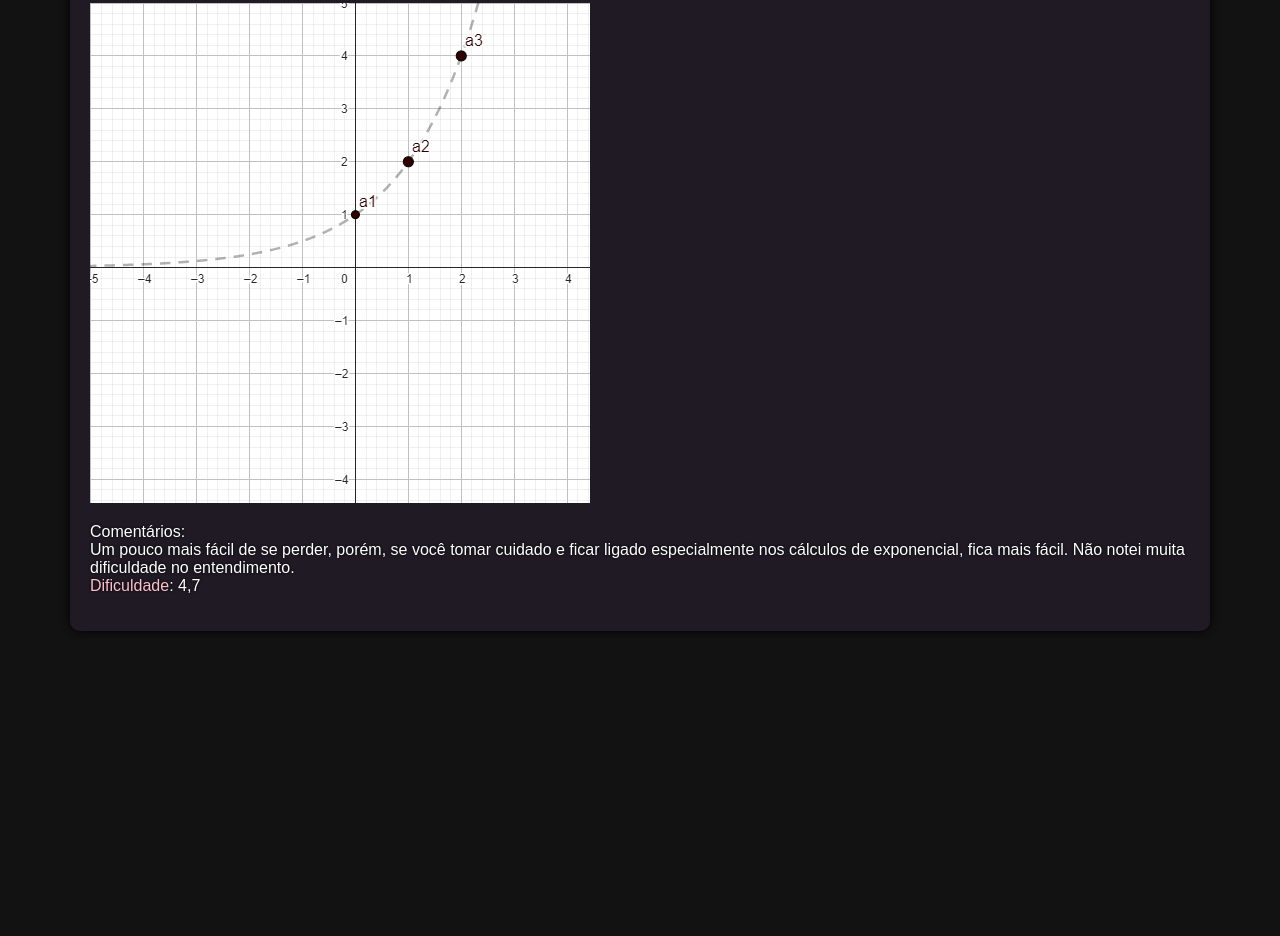
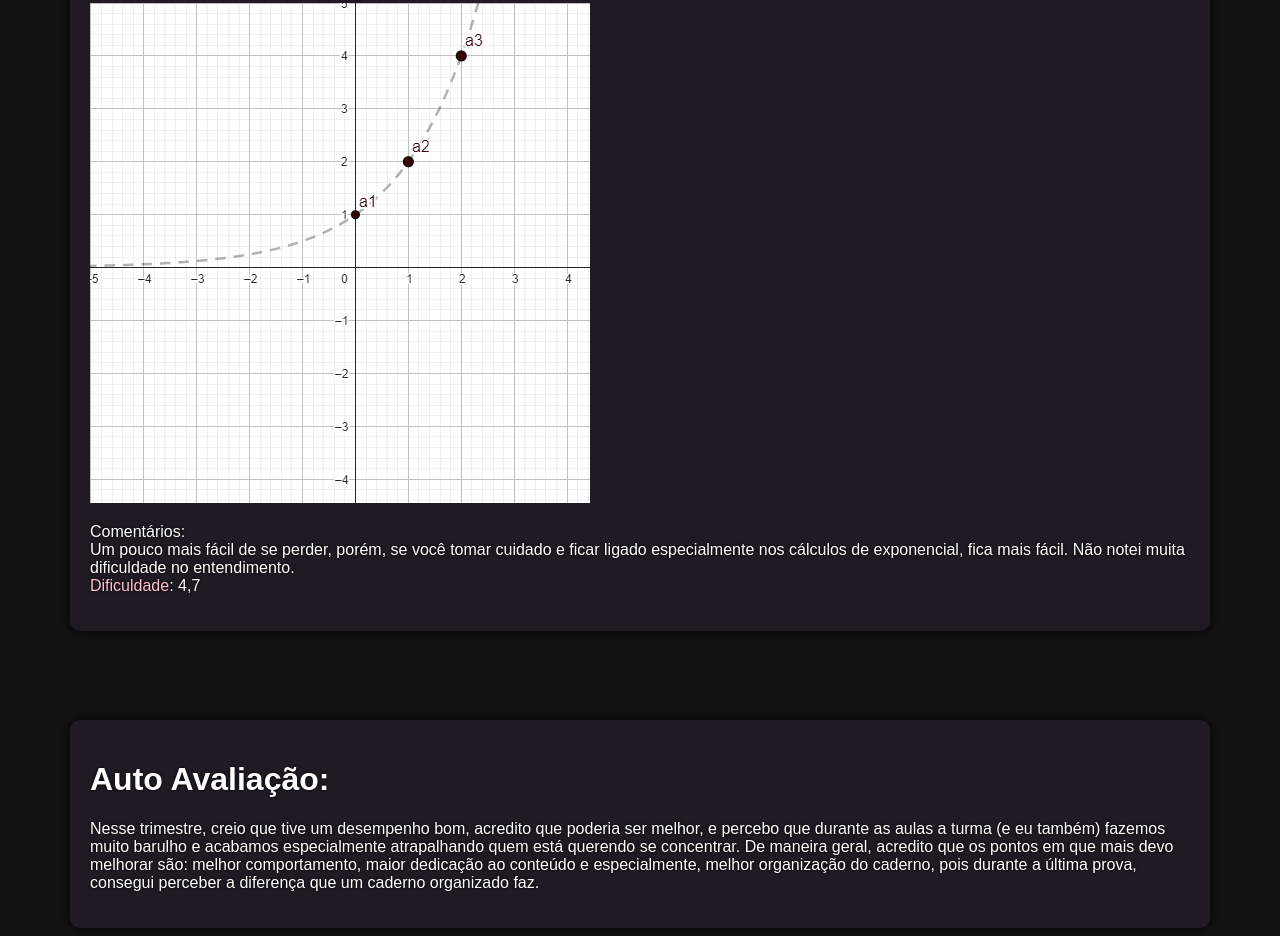
Before and after one commit to Ferrarex/MatPortfolio1_3, a plain HTML site: page tri3.html in a window 1280 px wide. Shown: the part 9053-9989 px from the top of the page. Before the commit the page ends 9692 px from the top, so only its background shows below. Drawn offline with Linux system fonts and the light colour scheme.

Commit message:
Update tri3.html

```diff
--- a/tri3.html
+++ b/tri3.html
@@ -243,6 +243,15 @@
         </p>
     </div>
 
+    <h1>ㅤ</h1>
+    <div class="caixa" style="width: 1100px;">
+
+        <h1>Auto Avaliação:</h1>
+        <p>
+            Nesse trimestre, creio que tive um desempenho bom, acredito que poderia ser melhor, e percebo que durante as aulas a turma (e eu também) fazemos muito barulho e acabamos especialmente atrapalhando quem está querendo se concentrar. De maneira geral, acredito que os pontos em que mais devo melhorar são: melhor comportamento, maior dedicação ao conteúdo e especialmente, melhor organização do caderno, pois durante a última prova, consegui perceber a diferença que um caderno organizado faz.
+        </p>
+    </div>
+
 
 </body>
 
```
